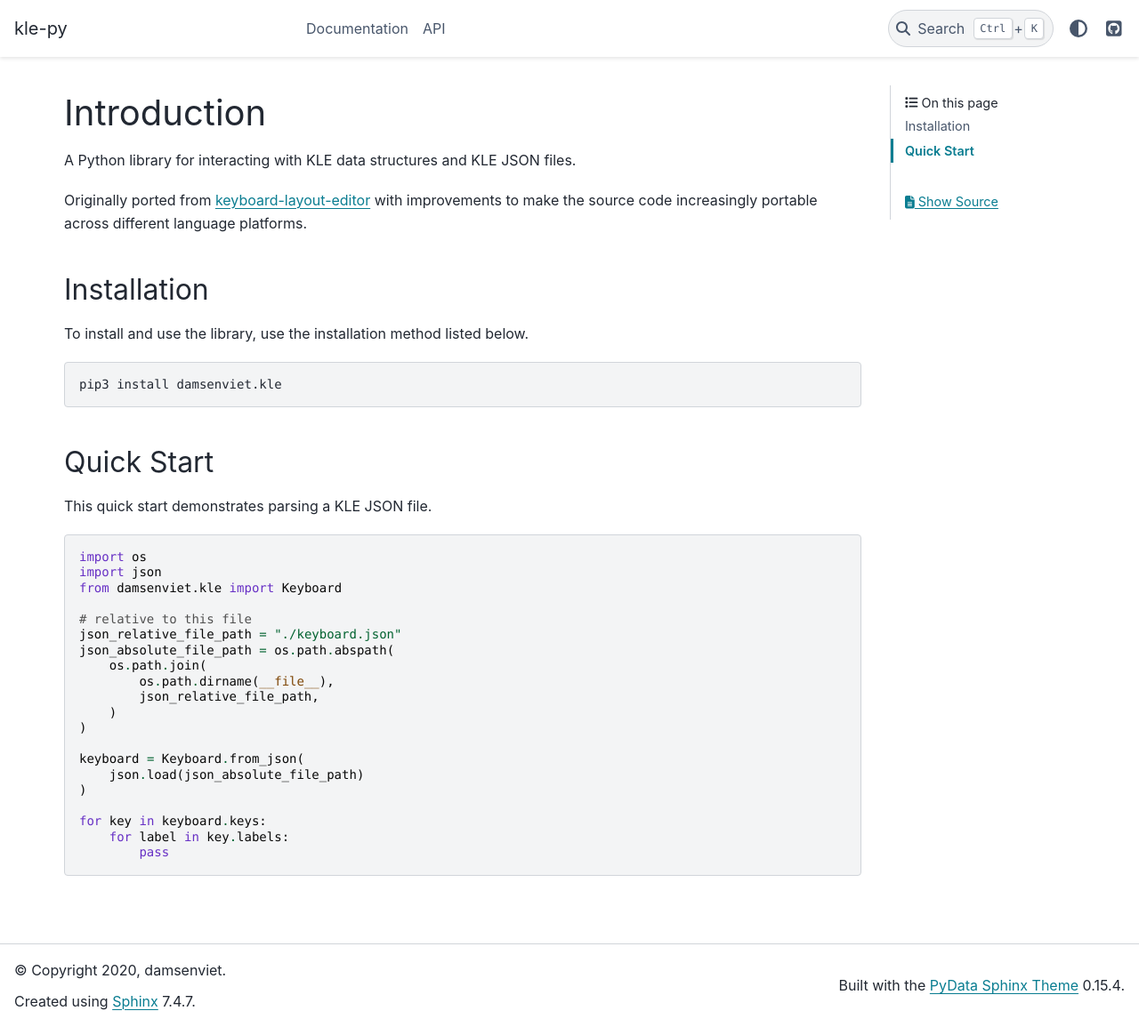
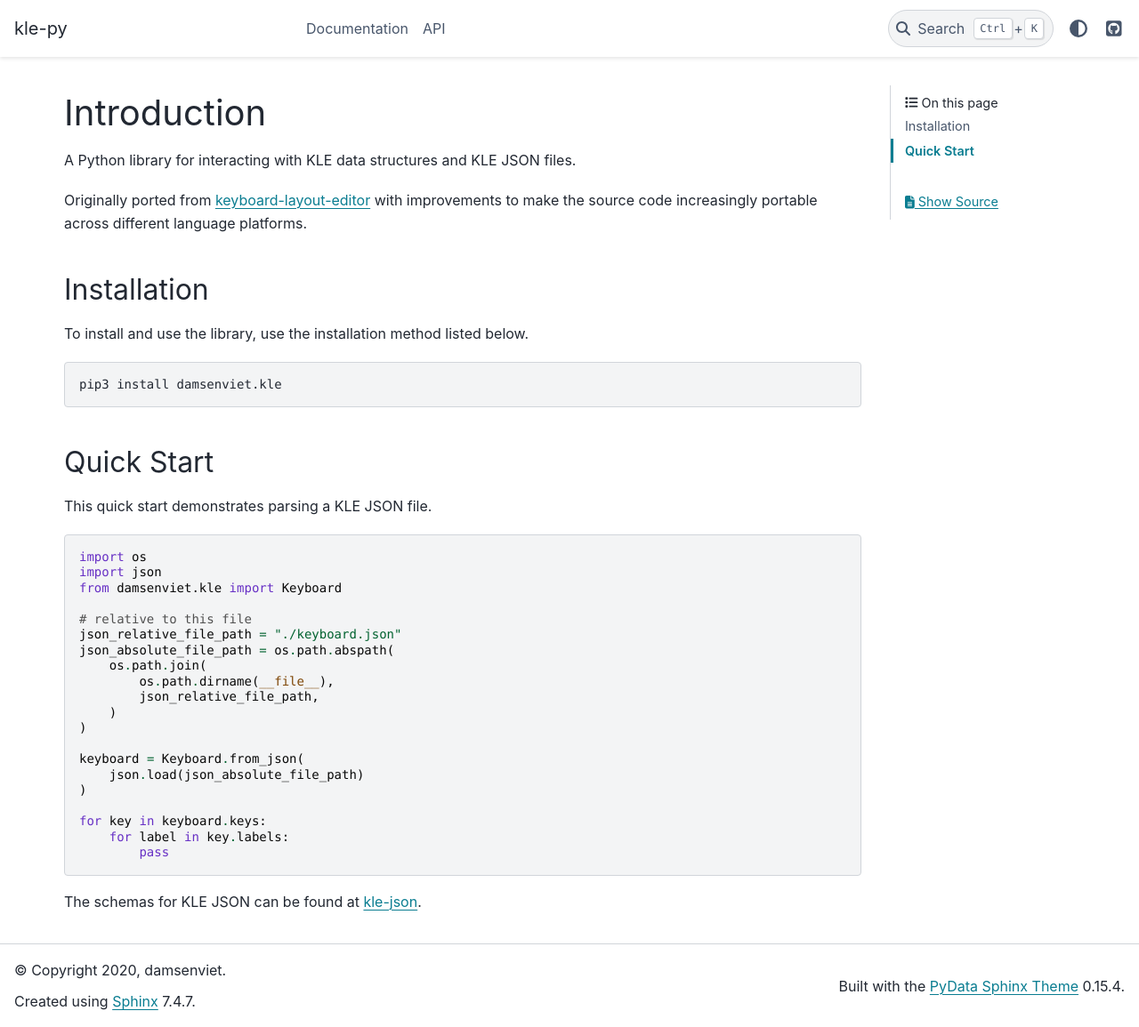
Before and after one commit to DamSenViet/kle-py, a Sphinx documentation site: the page built from docs/index.rst, in a window 1280 px wide and 1155 px high. Shown: the whole window at 89% size. Built offline with Sphinx 7.4.7 and the PyData theme 0.15.4, drawn with Linux system fonts in a browser that asks for light colours.

Commit message:
chore: update README with kle-json ref

```diff
--- a/docs/index.rst
+++ b/docs/index.rst
@@ -53,3 +53,5 @@ This quick start demonstrates parsing a KLE JSON file.
 
    Documentation <documentation>
    API <api/damsenviet.kle>
+
+The schemas for KLE JSON can be found at `kle-json <https://github.com/DamSenViet/kle-json>`_.
```
Also changed, not shown: README.md (+2 -0 lines).
